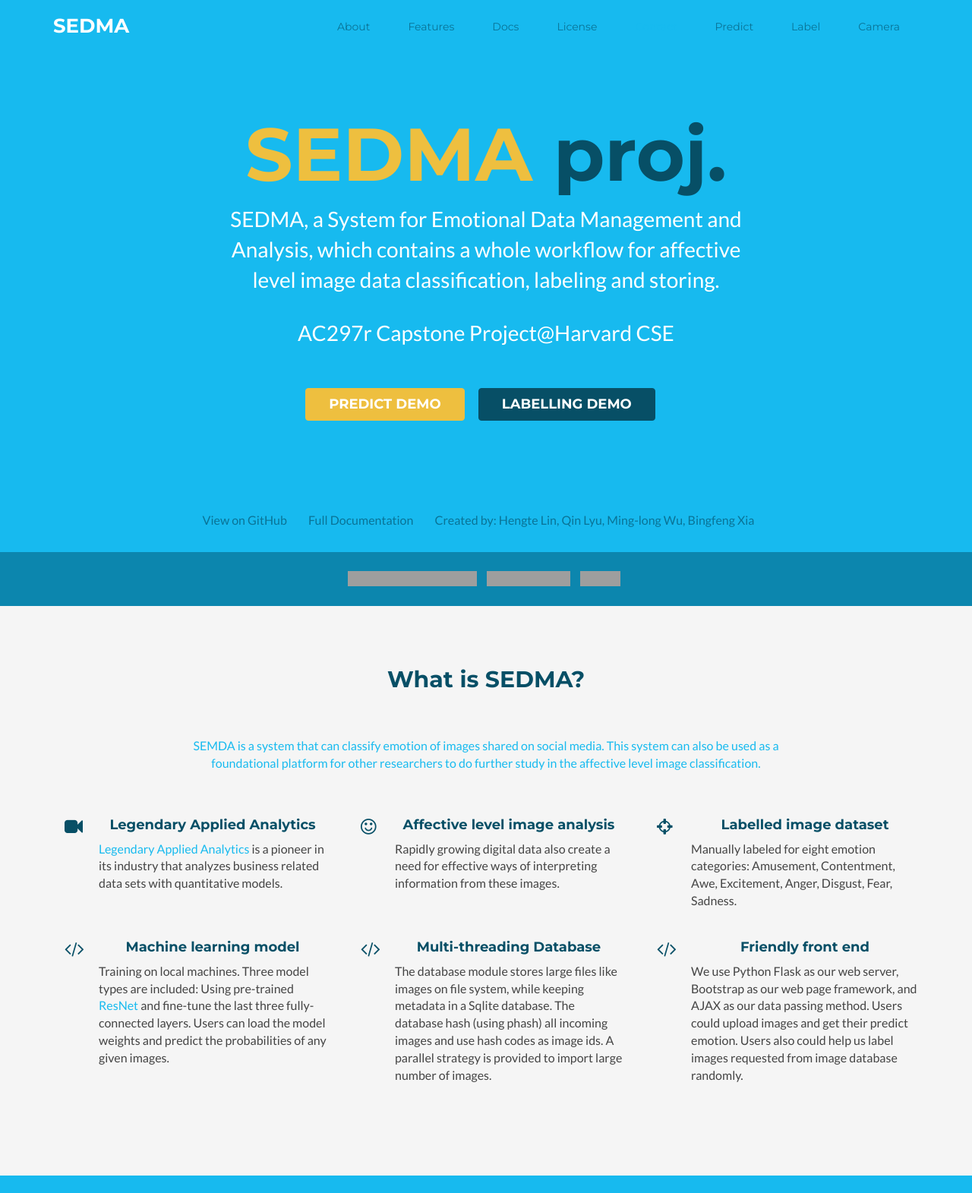
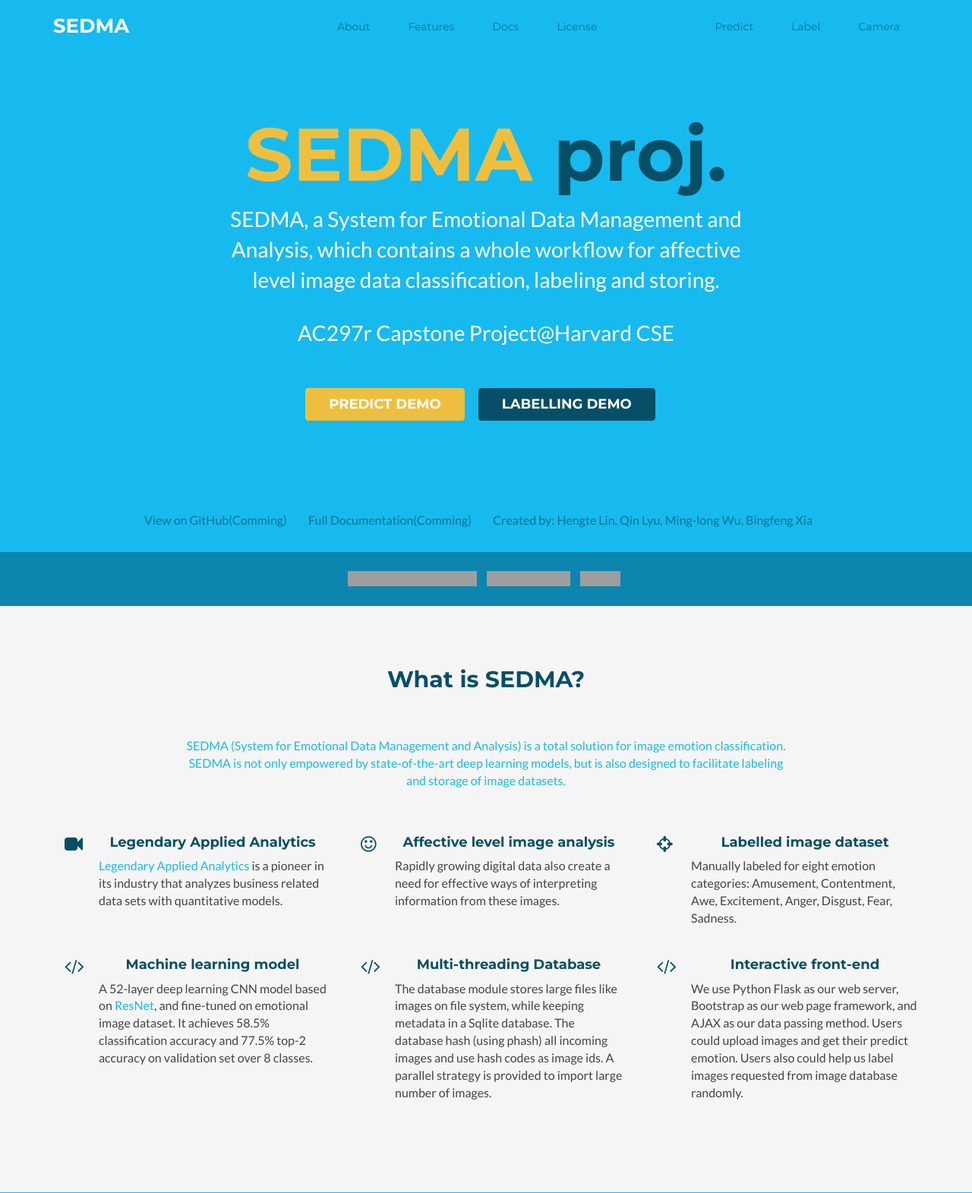
Before and after one commit to volauvent/legendary, a Flask app: page / in a window 1280 px wide. Shown: the top 1571 px of the page at 76% size. Run offline with Flask 2, Linux system fonts and the light colour scheme; parts of the project's set-up code (start-up, migrations or seed data) failed here and were passed over; some libraries are stand-ins or nearby versions; grey boxes are pictures that could not be loaded.

Commit message:
changed frontend

```diff
--- a/frontend/app/templates/index.html
+++ b/frontend/app/templates/index.html
@@ -72,8 +72,8 @@
                 <a class="btn btn-cta-primary ajax-link" id="to-label-page" href="labelling">Labelling Demo</a>
             </div>
             <ul class="meta list-inline">
-                <li><a href="" target="_blank">View on GitHub</a></li>
-                <li><a href="" target="_blank">Full Documentation</a></li>
+                <li><a href="" target="_blank">View on GitHub(Comming)</a></li>
+                <li><a href="" target="_blank">Full Documentation(Comming)</a></li>
                 <li>Created by: <a href="" target="_blank">Hengte Lin, Qin Lyu, Ming-long Wu, Bingfeng Xia</li>
             </ul><!--//meta-->
         </div><!--//container-->
@@ -95,7 +95,7 @@
     <section id="about" class="about section">
         <div class="container">
             <h2 class="title text-center">What is <span class="highlight">SEDMA?</span></h2>
-            <p class="intro text-center">SEMDA is a system that can classify emotion of images shared on social media. This system can also be used as a foundational platform for other researchers to do further study in the affective level image classification.</p>
+            <p class="intro text-center">SEDMA (System for Emotional Data Management and Analysis) is a total solution for image emotion classification. SEDMA is not only empowered by state-of-the-art deep learning models, but is also designed to facilitate labeling and storage of image datasets.</p>
             <div class="row">
                 <div class="item col-md-4 col-sm-6 col-xs-12">
                     <div class="icon-holder">
@@ -103,7 +103,7 @@
                     </div>
                     <div class="content">
                         <h3 class="sub-title">Legendary Applied Analytics</h3>
-                        <p><a href="">Legendary Applied Analytics</a> is a pioneer in its industry that analyzes business related data sets with quantitative models.</p>
+                        <p><a href="https://www.legendary.com/about/">Legendary Applied Analytics</a> is a pioneer in its industry that analyzes business related data sets with quantitative models.</p>
                     </div><!--//content-->
                 </div><!--//item-->
                 <div class="item col-md-4 col-sm-6 col-xs-12">
@@ -131,7 +131,7 @@
                     </div>
                     <div class="content">
                         <h3 class="sub-title">Machine learning model</h3>
-                        <p>Training on local machines. Three model types are included: Using pre-trained <a href="">ResNet</a> and fine-tune the last three fully-connected layers. Users can load the model weights and predict the probabilities of any given images.</p>
+                        <p>A 52-layer deep learning CNN model based on <a href="https://arxiv.org/abs/1512.03385">ResNet</a>, and fine-tuned on emotional image dataset. It achieves 58.5% classification accuracy and 77.5% top-2 accuracy on validation set over 8 classes.</p>
                     </div><!--//content-->
                 </div><!--//item-->
                 <div class="item col-md-4 col-sm-6 col-xs-12">
@@ -148,7 +148,7 @@
                         <i class="fa fa-code"></i>
                     </div>
                     <div class="content">
-                        <h3 class="sub-title">Friendly front end</h3>
+                        <h3 class="sub-title">Interactive front-end</h3>
                         <p>We use Python Flask as our web server, Bootstrap as our web page framework, and AJAX as our data passing method. Users could upload images and get their predict emotion. Users also could help us label images requested from image database randomly.</p>
                     </div><!--//content-->
                 </div><!--//item-->
@@ -202,11 +202,11 @@
             </div><!--//block-->
 
             <div class="block">
-                <h3 class="sub-title text-center">Full Documentation</h3>
+                <h3 class="sub-title text-center">Full Documentation (Comming soon)</h3>
                 <p>Full documentation of SEDMA System can be found in the following github link.</p>
                 <hr>
                 <p class="text-center">
-                    <a class="btn btn-cta-primary" href="" target="_blank">More on GitHub</a>
+                    <a class="btn btn-cta-primary" href="https://github.com/CrimsonInn" target="_blank">More on GitHub</a>
                 </p>
             </div><!--//block-->
 
@@ -220,7 +220,7 @@
             <div class="license-inner">
             <h2 class="title text-center">License</h2>
                 <div class="info">
-                    <p>This system is developed by Hengte Lin, Qin Lyu, Ming-long Wu, Bingfeng Xia for Harvard APCOMP 297R: Computational Science and Engineering Capstone Projects. Cooperated with Legendary Applied Analytics Division as well.</p>
+                    <p>This system is developed by Hengte Lin, Qin Lyu, Ming-long Wu, Bingfeng Xia for Harvard APCOMP 297R: Computational Science and Engineering Capstone Projects. All right reserved.</p>
 
                 </div><!--//info-->
                 <div class="cta-container">
@@ -263,9 +263,9 @@
                     <h4 class="sub-title">Get Connected</h4>
                     <ul class="social-icons list-inline">
                         <li><a href="" target="_blank"><i class="fa fa-twitter"></i></a></li>
-                        <li><a href="" target="_blank"><i class="fa fa-facebook"></i></a></li>
-                        <li><a href=""><i class="fa fa-linkedin"></i></a></li>
-                        <li class="last"><a href="mailto:hello@gmail.com"><i class="fa fa-envelope"></i></a></li>
+                        <li><a href="https://www.facebook.com/profile.php?id=100013111298525" target="_blank"><i class="fa fa-facebook"></i></a></li>
+                        <li><a href="https://www.linkedin.com/in/qin-lyu-ab526395/"><i class="fa fa-linkedin"></i></a></li>
+                        <li class="last"><a href="mailto:linhengte1993@gmail.com"><i class="fa fa-envelope"></i></a></li>
                     </ul>
                 </div><!--//info-->
             </div><!--//contact-inner-->
--- a/frontend/app/views.py
+++ b/frontend/app/views.py
@@ -94,7 +94,7 @@
 
             # client.insertImage(filename)
 
-            emotionCategory = client.predict_and_insert(filename)
+            emotionCategory = client.predict(filename)
             # emotionCategory.sort(key=lambda x: -x[0])
             predictEmotion = []
             for emotion in emotionCategory:
@@ -138,7 +138,7 @@
         leniyimg.close()
         moveImge('imgout.png', CAMERA_UPLOAD_PATH, app.config['UPLOAD_FOLDER'])
 
-        emotionCategory = client.predict_and_insert('imgout.png')
+        emotionCategory = client.predict('imgout.png')
         # emotionCategory.sort(key=lambda x: -x[0])
         predictEmotion = []
         for emotion in emotionCategory:
```
